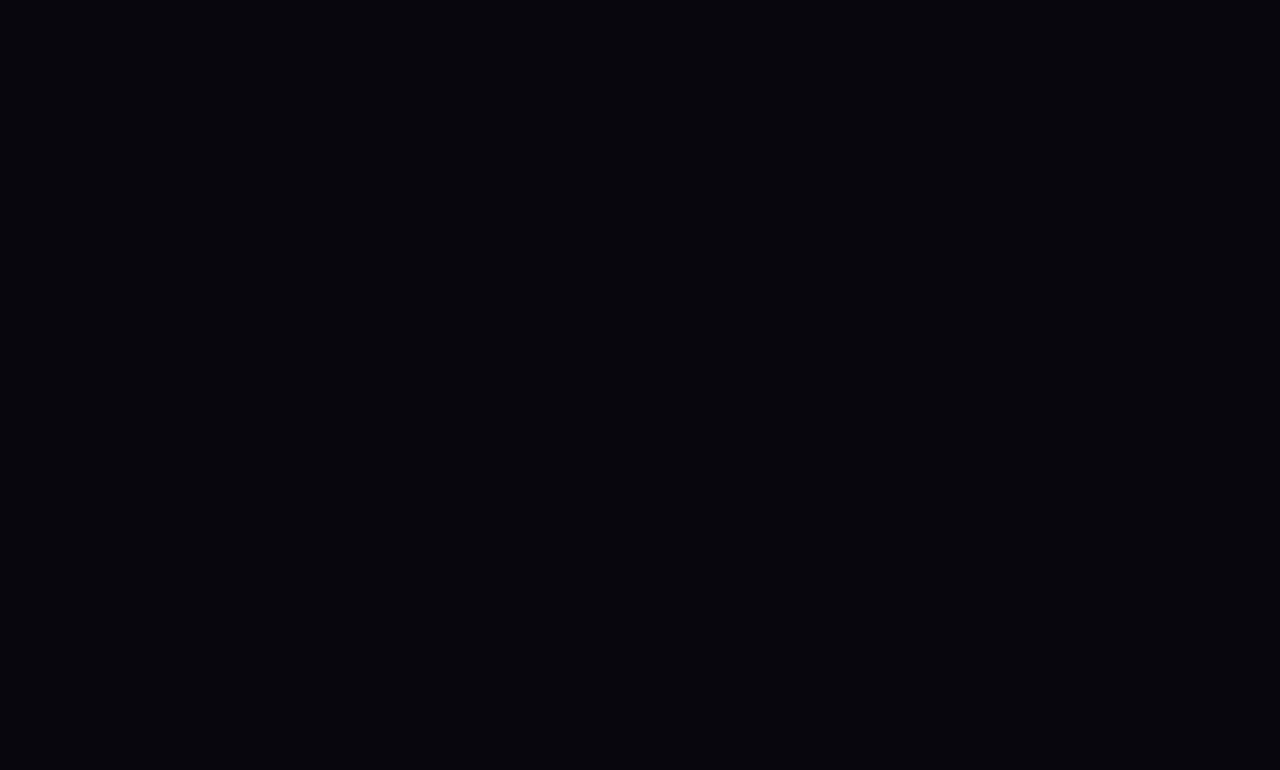
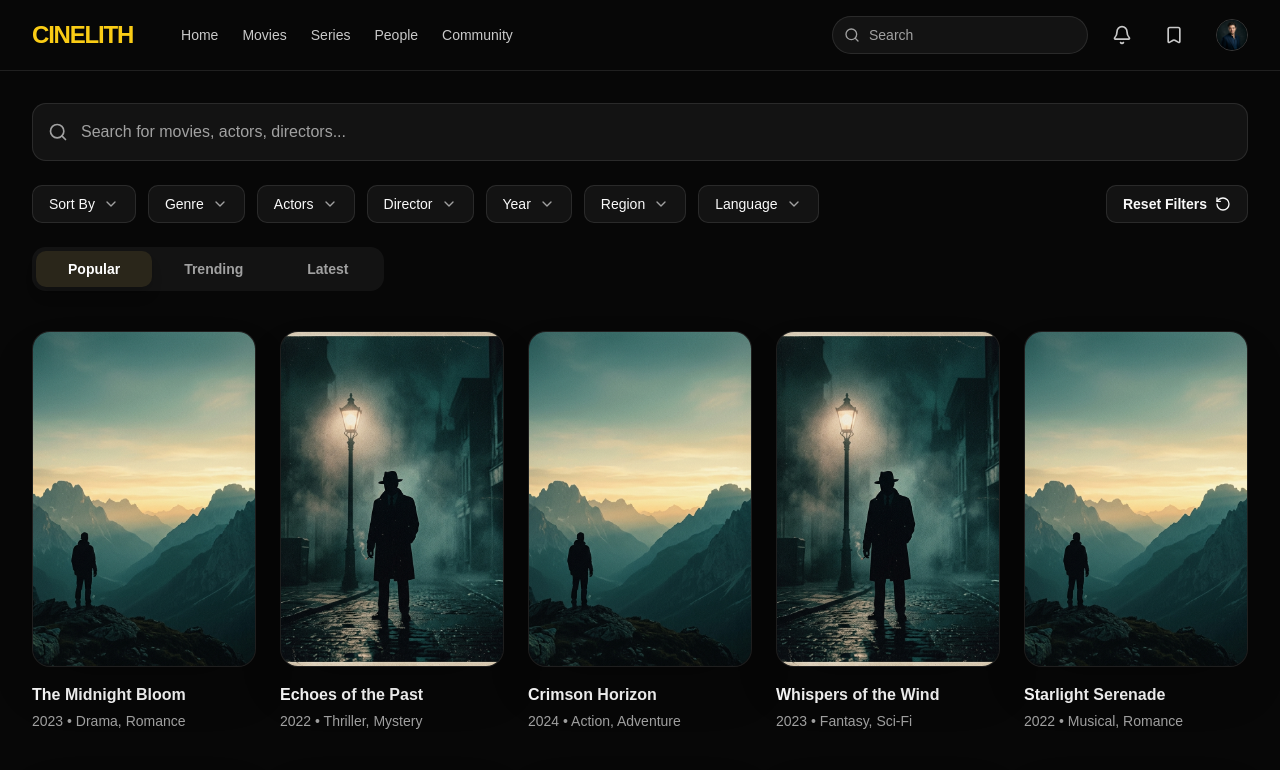
Before and after one commit to CINELITH2025/CINELITH_WEB_APP, a React app in the folder frontend/: page /movies in a window 1280 px wide. Before the commit this address had no page. Shown: the top 770 px of the page. Built offline with nearby package versions, Linux system fonts and the light colour scheme; the HTML template or start-up script is replaced by a standard one.

Commit message:
feat: configure application routing and navigation links

```diff
--- a/frontend/src/App.jsx
+++ b/frontend/src/App.jsx
@@ -2,6 +2,9 @@ import React from 'react'
 import { BrowserRouter, Routes, Route } from 'react-router-dom'
 import Home from './pages/Home'
 import ActorProfile from './pages/ActorProfile'
+import Dashboard from './pages/Dashboard'
+import Movies from './pages/Movies'
+import MovieDetails from './pages/MovieDetails'
 
 function App() {
   return (
@@ -9,6 +12,9 @@ function App() {
       <Routes>
         <Route path="/" element={<Home />} />
         <Route path="/actor/:id" element={<ActorProfile />} />
+        <Route path="/dashboard" element={<Dashboard />} />
+        <Route path="/movies" element={<Movies />} />
+        <Route path="/movie/:id" element={<MovieDetails />} />
       </Routes>
     </BrowserRouter>
   )
--- a/frontend/src/components/Navbar.jsx
+++ b/frontend/src/components/Navbar.jsx
@@ -15,9 +15,9 @@ const Navbar = () => {
         <div className="hidden md:flex items-center gap-6 font-medium text-foreground/80">
           <Link to="/" className="hover:text-primary transition-colors">Home</Link>
           <Link to="/movies" className="hover:text-primary transition-colors">Movies</Link>
-          <Link to="/series" className="hover:text-primary transition-colors">Series</Link>
+          <Link to="/movies" className="hover:text-primary transition-colors">Series</Link>
           <Link to="/actor/1" className="hover:text-primary transition-colors">People</Link>
-          <Link to="/community" className="hover:text-primary transition-colors">Community</Link>
+          <Link to="/dashboard" className="hover:text-primary transition-colors">Community</Link>
         </div>
       </div>
 
```
